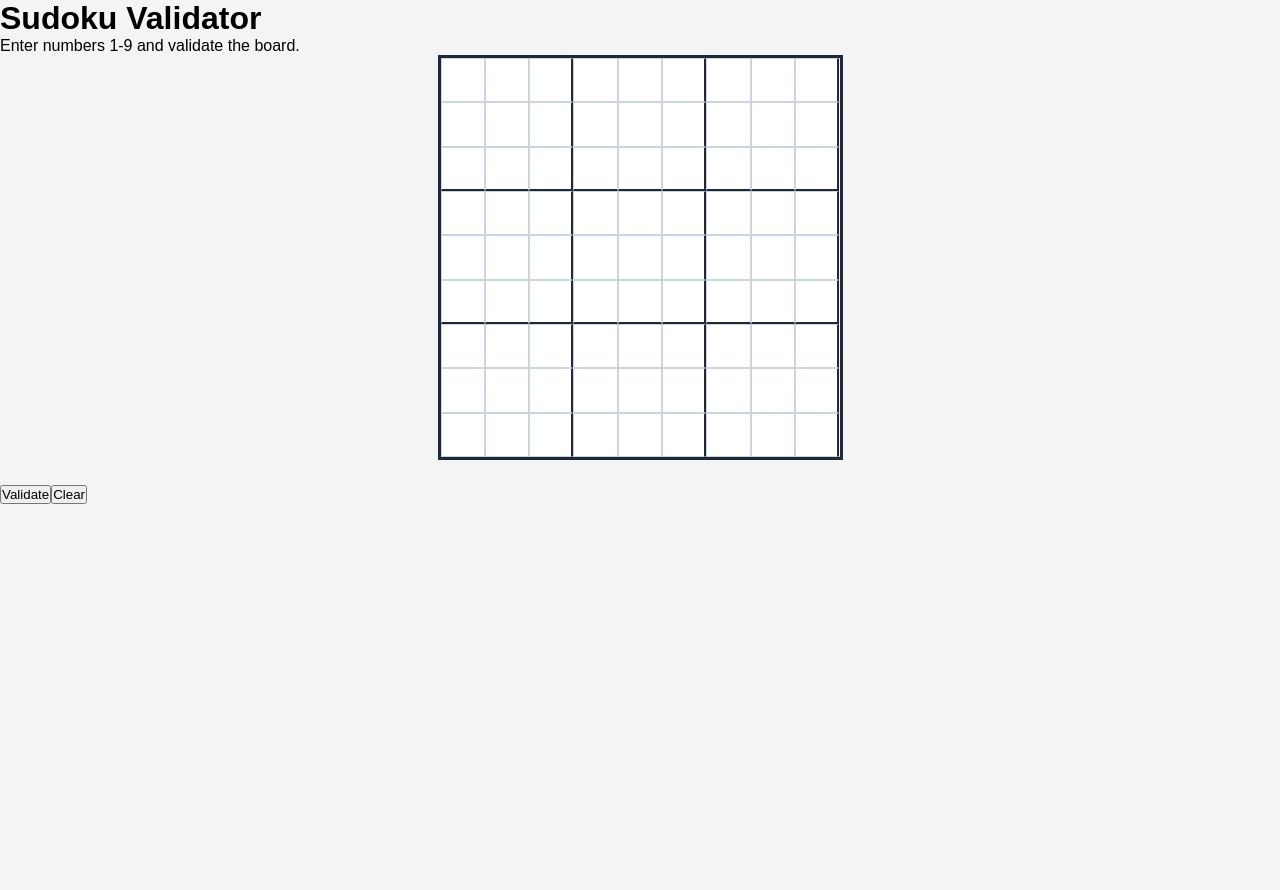
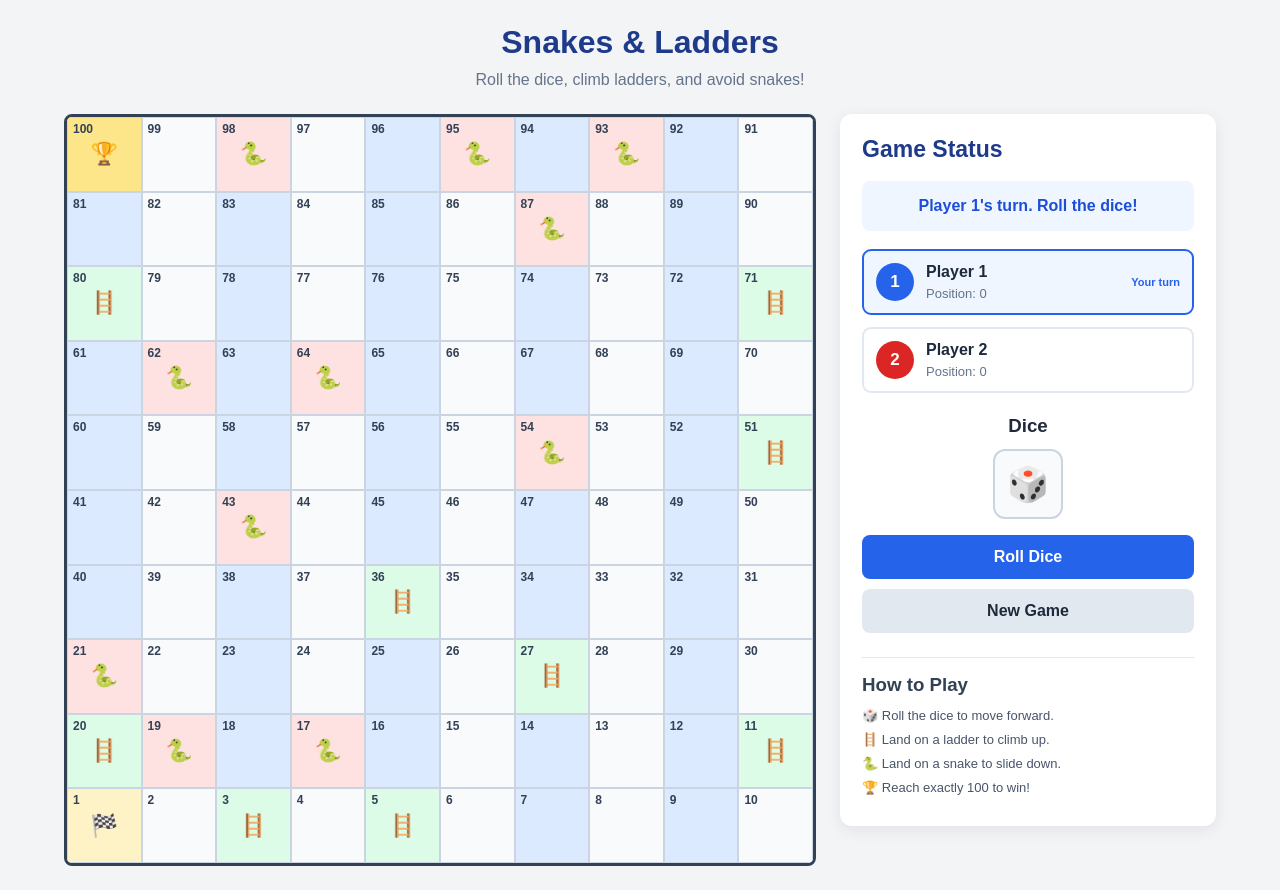
Before and after one commit to Appa45/Assignment7, a React (Vite) app in the folder random-joke-app/: page / in a window 1280 px wide. Before the commit the page ends 800 px from the top, so only its background shows below. Built offline with nearby package versions, Linux system fonts and the light colour scheme.

Commit message:
change in the project app

```diff
--- a/random-joke-app/index.html
+++ b/random-joke-app/index.html
@@ -6,9 +6,10 @@
     <meta name="viewport" content="width=device-width, initial-scale=1.0" />
     <meta
       name="description"
-      content="Sudoku Validator - Enter a Sudoku grid and check whether it follows Sudoku rules."
+      content="Snakes and Ladders - Play an exciting two-player board game. Climb ladders, avoid snakes, and reach exactly 100 to win!"
     />
-    <title>Sudoku Validator</title>
+    <meta name="theme-color" content="#f1f5f9" />
+    <title>Snakes &amp; Ladders Game</title>
   </head>
   <body>
     <div id="root"></div>
--- a/random-joke-app/src/App.css
+++ b/random-joke-app/src/App.css
@@ -1,156 +1,336 @@
 
 * {
-  margin: 0;
-  padding: 0;
   box-sizing: border-box;
 }
 
 body {
+  margin: 0;
   font-family: Arial, Helvetica, sans-serif;
-  background: #f3f4f6;
+  background: #f1f5f9;
+  color: #1e293b;
 }
 
-.app-container {
-  min-height: 100vh;
+button {
+  font: inherit;
+}
+
+.game-container {
+  max-width: 1200px;
+  margin: 0 auto;
+  padding: 24px;
+}
+
+.game-header {
+  text-align: center;
+  margin-bottom: 25px;
+}
+
+.game-header h1 {
+  color: #1e3a8a;
+  font-size: 32px;
+  margin: 0 0 10px;
+}
+
+.game-header p {
+  color: #64748b;
+  margin: 0;
+  font-size: 16px;
+}
+
+.game-layout {
+  display: grid;
+  grid-template-columns: minmax(0, 2fr) minmax(260px, 1fr);
+  gap: 24px;
+  align-items: start;
+}
+
+.board {
+  display: grid;
+  grid-template-columns: repeat(10, minmax(0, 1fr));
+  grid-template-rows: repeat(10, minmax(45px, 1fr));
+  aspect-ratio: 1 / 1;
+  width: 100%;
+  background: white;
+  border: 3px solid #334155;
+  border-radius: 8px;
+  overflow: hidden;
+}
+
+.cell {
+  position: relative;
+  min-width: 0;
+  min-height: 0;
+  border: 1px solid #cbd5e1;
+  display: flex;
+  flex-direction: column;
+  align-items: center;
+  justify-content: center;
+  background: #f8fafc;
+  font-size: 13px;
+}
+
+.cell:nth-child(4n + 1),
+.cell:nth-child(4n + 3) {
+  background: #dbeafe;
+}
+
+.ladder-cell {
+  background: #dcfce7 !important;
+}
+
+.snake-cell {
+  background: #fee2e2 !important;
+}
+
+.start-cell {
+  background: #fef3c7 !important;
+}
+
+.finish-cell {
+  background: #fde68a !important;
+}
+
+.cell-number {
+  position: absolute;
+  top: 4px;
+  left: 5px;
+  font-size: 12px;
+  font-weight: 700;
+  color: #334155;
+}
+
+.cell-symbol {
+  font-size: clamp(13px, 2vw, 22px);
+}
+
+.player-tokens {
+  display: flex;
+  gap: 3px;
+  position: absolute;
+  right: 3px;
+  bottom: 3px;
+}
+
+.player-token,
+.player-indicator {
+  display: inline-flex;
+  justify-content: center;
+  align-items: center;
+  border-radius: 50%;
+  font-weight: bold;
+  color: white;
+}
+
+.player-token {
+  width: 22px;
+  height: 22px;
+  font-size: 12px;
+}
+
+.player-one,
+.player-one-indicator {
+  background: #2563eb;
+}
+
+.player-two,
+.player-two-indicator {
+  background: #dc2626;
+}
+
+.game-panel {
+  padding: 22px;
+  background: white;
+  border-radius: 12px;
+  box-shadow: 0 4px 16px rgba(15, 23, 42, 0.08);
+}
+
+.game-panel > h2 {
+  margin: 0 0 18px;
+  color: #1e3a8a;
+  font-size: 23px;
+}
+
+.status-message {
+  padding: 13px;
+  background: #eff6ff;
+  color: #1d4ed8;
+  border-radius: 8px;
+  font-weight: 600;
+  text-align: center;
+  margin-bottom: 18px;
+  line-height: 1.5;
+}
+
+.winner-message {
+  background: #dcfce7;
+  color: #166534;
+}
+
+.players {
+  display: flex;
+  flex-direction: column;
+  gap: 12px;
+}
+
+.player-card {
+  display: flex;
+  align-items: center;
+  gap: 12px;
+  border: 2px solid #e2e8f0;
+  padding: 12px;
+  border-radius: 9px;
+}
+
+.active-player {
+  border-color: #2563eb;
+  background: #eff6ff;
+}
+
+.player-indicator {
+  width: 38px;
+  height: 38px;
+  flex-shrink: 0;
+  font-size: 17px;
+}
+
+.player-card h3 {
+  margin: 0 0 5px;
+  font-size: 16px;
+}
+
+.player-card p {
+  margin: 0;
+  font-size: 13px;
+  color: #64748b;
+}
+
+.turn-label {
+  margin-left: auto;
+  color: #2563eb;
+  font-size: 11px;
+  font-weight: bold;
+}
+
+.dice-section {
+  margin-top: 22px;
+  text-align: center;
+}
+
+.dice-section h3 {
+  margin: 0 0 12px;
+}
+
+.dice {
   display: flex;
   justify-content: center;
   align-items: center;
-  padding: 25px 15px;
+  width: 70px;
+  height: 70px;
+  margin: 0 auto 16px;
+  border: 2px solid #cbd5e1;
+  border-radius: 12px;
+  background: #f8fafc;
+  color: #1e3a8a;
+  font-size: 34px;
+  font-weight: bold;
 }
 
-.sudoku-card {
+.roll-button,
+.reset-button {
+  display: block;
   width: 100%;
-  max-width: 520px;
-  padding: 30px;
-  background: #ffffff;
-  border-radius: 12px;
-  box-shadow: 0 5px 25px rgba(0, 0, 0, 0.1);
+  border: none;
+  border-radius: 8px;
+  padding: 13px;
+  font-weight: bold;
+  cursor: pointer;
+  transition: background 0.2s;
+}
+
+.roll-button {
+  background: #2563eb;
+  color: white;
+}
+
+.roll-button:hover:not(:disabled) {
+  background: #1d4ed8;
+}
+
+.roll-button:disabled {
+  cursor: not-allowed;
+  opacity: 0.6;
+}
+
+.reset-button {
+  margin-top: 10px;
+  background: #e2e8f0;
+  color: #1e293b;
+}
+
+.reset-button:hover {
+  background: #cbd5e1;
+}
+
+.winner-banner {
+  margin-top: 18px;
+  padding: 15px;
+  border-radius: 8px;
+  background: #fef3c7;
+  color: #92400e;
+  font-size: 18px;
+  font-weight: bold;
   text-align: center;
 }
 
-.sudoku-card h1 {
-  font-size: 30px;
-  font-weight: 700;
-  color: #1f2937;
-  margin-bottom: 12px;
+.game-rules {
+  margin-top: 24px;
+  padding-top: 16px;
+  border-top: 1px solid #e2e8f0;
 }
 
-.subtitle {
-  color: #6b7280;
-  font-size: 14px;
-  line-height: 1.5;
-  margin-bottom: 25px;
+.game-rules h3 {
+  margin: 0 0 12px;
+  color: #334155;
 }
 
-.board {
-  width: 100%;
-  max-width: 405px;
-  aspect-ratio: 1 / 1;
-  display: grid;
-  grid-template-columns: repeat(9, 1fr);
-  grid-template-rows: repeat(9, 1fr);
-  margin: 0 auto 25px;
-  border: 3px solid #1f2937;
+.game-rules p {
+  margin: 9px 0;
+  color: #475569;
+  font-size: 13px;
 }
 
-.cell {
-  width: 100%;
-  min-width: 0;
-  height: 100%;
-  aspect-ratio: 1 / 1;
-  border: 1px solid #cbd5e1;
-  outline: none;
-  background: #ffffff;
-  color: #1f2937;
-  font-size: 20px;
-  font-weight: 600;
-  text-align: center;
-  padding: 0;
-  border-radius: 0;
-}
+@media (max-width: 800px) {
+  .game-layout {
+    grid-template-columns: 1fr;
+  }
 
-/* Separate 3x3 Sudoku boxes */
-.cell:nth-child(3n) {
-  border-right: 2px solid #1f2937;
-}
-
-.cell:nth-child(n + 19):nth-child(-n + 27),
-.cell:nth-child(n + 46):nth-child(-n + 54) {
-  border-bottom: 2px solid #1f2937;
-}
-
-.cell:focus {
-  background: #e0e7ff;
-  border-color: #4f46e5;
-}
-
-.result-message {
-  font-size: 15px;
-  font-weight: 600;
-  margin-bottom: 20px;
-  line-height: 1.5;
-}
-
-.success {
-  color: #15803d;
-}
-
-.error {
-  color: #dc2626;
-}
-
-.button-container {
-  display: flex;
-  justify-content: center;
-  gap: 15px;
-  flex-wrap: wrap;
-}
-
-.button-container button {
-  padding: 12px 25px;
-  border: none;
-  border-radius: 6px;
-  color: #ffffff;
-  font-size: 15px;
-  font-weight: 600;
-  cursor: pointer;
-  transition: background 0.2s ease;
-}
-
-.validate-button {
-  background: #4f46e5;
-}
-
-.validate-button:hover {
-  background: #3730a3;
-}
-
-.reset-button {
-  background: #64748b;
-}
-
-.reset-button:hover {
-  background: #475569;
+  .game-panel {
+    width: 100%;
+  }
 }
 
 @media (max-width: 480px) {
-  .sudoku-card {
-    padding: 20px 12px;
+  .game-container {
+    padding: 12px;
   }
 
-  .sudoku-card h1 {
+  .game-header h1 {
     font-size: 25px;
   }
 
   .cell {
-    font-size: 15px;
+    font-size: 10px;
   }
 
-  .button-container {
-    flex-direction: column;
+  .cell-number {
+    font-size: 9px;
+    top: 2px;
+    left: 2px;
   }
 
-  .button-container button {
-    width: 100%;
+  .player-token {
+    width: 16px;
+    height: 16px;
+    font-size: 9px;
   }
 }
--- a/random-joke-app/src/App.jsx
+++ b/random-joke-app/src/App.jsx
@@ -2,123 +2,247 @@
 import React, { useState } from "react";
 import "./App.css";
 
-const createEmptyBoard = () =>
-  Array.from({ length: 9 }, () => Array(9).fill(""));
+const ladders = {
+  3: 22,
+  5: 8,
+  11: 26,
+  20: 29,
+  27: 56,
+  36: 44,
+  51: 67,
+  71: 92,
+  80: 99,
+};
+
+const snakes = {
+  17: 4,
+  19: 7,
+  21: 9,
+  43: 34,
+  54: 34,
+  62: 18,
+  64: 60,
+  87: 24,
+  93: 73,
+  95: 75,
+  98: 79,
+};
+
+const createBoard = () => {
+  const cells = [];
+
+  for (let row = 9; row >= 0; row--) {
+    const numbers = [];
+
+    for (let col = 0; col < 10; col++) {
+      numbers.push(
+        row % 2 === 0
+          ? row * 10 + col + 1
+          : row * 10 + (10 - col)
+      );
+    }
+
+    cells.push(...numbers);
+  }
+
+  return cells;
+};
+
+const boardNumbers = createBoard();
 
 function App() {
-  const [board, setBoard] = useState(createEmptyBoard);
-  const [message, setMessage] = useState("");
-  const [isValid, setIsValid] = useState(null);
+  const [positions, setPositions] = useState([0, 0]);
+  const [currentPlayer, setCurrentPlayer] = useState(0);
+  const [dice, setDice] = useState(null);
+  const [winner, setWinner] = useState(null);
+  const [message, setMessage] = useState("Player 1's turn. Roll the dice!");
 
-  const handleChange = (row, col, value) => {
-    if (!/^[1-9]?$/.test(value)) return;
+  const rollDice = () => {
+    if (winner !== null) return;
 
-    const updatedBoard = board.map((r) => [...r]);
-    updatedBoard[row][col] = value;
+    const diceValue = Math.floor(Math.random() * 6) + 1;
+    setDice(diceValue);
 
-    setBoard(updatedBoard);
-    setMessage("");
-    setIsValid(null);
-  };
+    const oldPosition = positions[currentPlayer];
+    const newPosition = oldPosition + diceValue;
 
-  const validateSudoku = () => {
-    if (board.flat().some((value) => value === "")) {
-      setMessage("Please fill all cells before validating.");
-      setIsValid(false);
+    if (newPosition > 100) {
+      setMessage(
+        `Player ${currentPlayer + 1} needs an exact roll to reach 100.`
+      );
+      setCurrentPlayer((currentPlayer + 1) % 2);
       return;
     }
 
-    const isValidGroup = (group) =>
-      new Set(group).size === 9 &&
-      group.every((value) => /^[1-9]$/.test(value));
+    let finalPosition = newPosition;
+    let movementMessage = `Player ${currentPlayer + 1} moved to ${newPosition}.`;
 
-    // Check rows
-    for (let row = 0; row < 9; row++) {
-      if (!isValidGroup(board[row])) {
-        setMessage("Invalid Sudoku! Duplicate numbers found in a row/column/3x3 box.");
-        setIsValid(false);
-        return;
-      }
+    if (ladders[newPosition]) {
+      finalPosition = ladders[newPosition];
+      movementMessage = `Player ${currentPlayer + 1} climbed a ladder to ${finalPosition}!`;
+    } else if (snakes[newPosition]) {
+      finalPosition = snakes[newPosition];
+      movementMessage = `Player ${currentPlayer + 1} slid down a snake to ${finalPosition}!`;
     }
 
-    // Check columns
-    for (let col = 0; col < 9; col++) {
-      const column = board.map((row) => row[col]);
+    const updatedPositions = [...positions];
+    updatedPositions[currentPlayer] = finalPosition;
+    setPositions(updatedPositions);
 
-      if (!isValidGroup(column)) {
-        setMessage("Invalid Sudoku! Duplicate numbers found in a row/column/3x3 box.");
-        setIsValid(false);
-        return;
-      }
+    if (finalPosition === 100) {
+      setWinner(currentPlayer);
+      setMessage(`Player ${currentPlayer + 1} Wins!`);
+      return;
     }
 
-    // Check 3x3 boxes
-    for (let boxRow = 0; boxRow < 9; boxRow += 3) {
-      for (let boxCol = 0; boxCol < 9; boxCol += 3) {
-        const box = [];
-
-        for (let row = boxRow; row < boxRow + 3; row++) {
-          for (let col = boxCol; col < boxCol + 3; col++) {
-            box.push(board[row][col]);
-          }
-        }
-
-        if (!isValidGroup(box)) {
-          setMessage("Invalid Sudoku! Duplicate numbers found in a row/column/3x3 box.");
-          setIsValid(false);
-          return;
-        }
-      }
-    }
-
-    setMessage("Congratulations! The Sudoku grid is valid.");
-    setIsValid(true);
+    setMessage(movementMessage);
+    setCurrentPlayer((currentPlayer + 1) % 2);
   };
 
-  const clearBoard = () => {
-    setBoard(createEmptyBoard());
-    setMessage("");
-    setIsValid(null);
+  const resetGame = () => {
+    setPositions([0, 0]);
+    setCurrentPlayer(0);
+    setDice(null);
+    setWinner(null);
+    setMessage("Player 1's turn. Roll the dice!");
+  };
+
+  const getCellClass = (number) => {
+    let className = "cell";
+
+    if (ladders[number]) className += " ladder-cell";
+    if (snakes[number]) className += " snake-cell";
+    if (number === 100) className += " finish-cell";
+    if (number === 1) className += " start-cell";
+
+    return className;
   };
 
   return (
-    <div className="app">
-      <div className="container">
-        <h1>Sudoku Validator</h1>
+    <main className="game-container">
+      <header className="game-header">
+        <h1>Snakes &amp; Ladders</h1>
+        <p>Roll the dice, climb ladders, and avoid snakes!</p>
+      </header>
 
-        <p>Enter numbers 1-9 and validate the board.</p>
+      <section className="game-layout">
+        <div className="board" aria-label="Snakes and Ladders game board">
+          {boardNumbers.map((number) => {
+            const playerOneHere = positions[0] === number;
+            const playerTwoHere = positions[1] === number;
 
-        <div className="board">
-          {board.map((row, rowIndex) =>
-            row.map((value, colIndex) => (
-              <input
-                key={`${rowIndex}-${colIndex}`}
-                type="text"
-                inputMode="numeric"
-                maxLength="1"
-                className="cell"
-                value={value}
-                onChange={(event) =>
-                  handleChange(rowIndex, colIndex, event.target.value)
-                }
-                aria-label={`Row ${rowIndex + 1} Column ${colIndex + 1}`}
-              />
-            ))
-          )}
+            return (
+              <div
+                key={number}
+                className={getCellClass(number)}
+                data-cell={number}
+                aria-label={`Cell ${number}`}
+              >
+                <span className="cell-number">{number}</span>
+
+                {ladders[number] && (
+                  <span className="cell-symbol" title={`Ladder to ${ladders[number]}`}>
+                    🪜
+                  </span>
+                )}
+
+                {snakes[number] && (
+                  <span className="cell-symbol" title={`Snake to ${snakes[number]}`}>
+                    🐍
+                  </span>
+                )}
+
+                {number === 1 && (
+                  <span className="cell-symbol" title="Start">🏁</span>
+                )}
+
+                {number === 100 && (
+                  <span className="cell-symbol" title="Finish">🏆</span>
+                )}
+
+                <div className="player-tokens">
+                  {playerOneHere && (
+                    <span className="player-token player-one" title="Player 1">
+                      1
+                    </span>
+                  )}
+                  {playerTwoHere && (
+                    <span className="player-token player-two" title="Player 2">
+                      2
+                    </span>
+                  )}
+                </div>
+              </div>
+            );
+          })}
         </div>
 
-        <div className="buttons">
-          <button onClick={validateSudoku}>Validate</button>
-          <button onClick={clearBoard}>Clear</button>
-        </div>
+        <aside className="game-panel">
+          <h2>Game Status</h2>
 
-        {message && (
-          <p className={isValid ? "success-message" : "error-message"}>
+          <div className={`status-message ${winner !== null ? "winner-message" : ""}`}>
             {message}
-          </p>
-        )}
-      </div>
-    </div>
+          </div>
+
+          <div className="players">
+            <div className={`player-card player-one-card ${currentPlayer === 0 && winner === null ? "active-player" : ""}`}>
+              <span className="player-indicator player-one-indicator">1</span>
+              <div>
+                <h3>Player 1</h3>
+                <p>Position: {positions[0]}</p>
+              </div>
+              {currentPlayer === 0 && winner === null && (
+                <span className="turn-label">Your turn</span>
+              )}
+            </div>
+
+            <div className={`player-card player-two-card ${currentPlayer === 1 && winner === null ? "active-player" : ""}`}>
+              <span className="player-indicator player-two-indicator">2</span>
+              <div>
+                <h3>Player 2</h3>
+                <p>Position: {positions[1]}</p>
+              </div>
+              {currentPlayer === 1 && winner === null && (
+                <span className="turn-label">Your turn</span>
+              )}
+            </div>
+          </div>
+
+          <div className="dice-section">
+            <h3>Dice</h3>
+            <div className="dice" aria-label="Dice result">
+              {dice === null ? "🎲" : dice}
+            </div>
+
+            <button
+              className="roll-button"
+              onClick={rollDice}
+              disabled={winner !== null}
+            >
+              Roll Dice
+            </button>
+
+            <button className="reset-button" onClick={resetGame}>
+              New Game
+            </button>
+          </div>
+
+          {winner !== null && (
+            <div className="winner-banner">
+              🏆 Player {winner + 1} Wins!
+            </div>
+          )}
+
+          <div className="game-rules">
+            <h3>How to Play</h3>
+            <p>🎲 Roll the dice to move forward.</p>
+            <p>🪜 Land on a ladder to climb up.</p>
+            <p>🐍 Land on a snake to slide down.</p>
+            <p>🏆 Reach exactly 100 to win!</p>
+          </div>
+        </aside>
+      </section>
+    </main>
   );
 }
 
```
